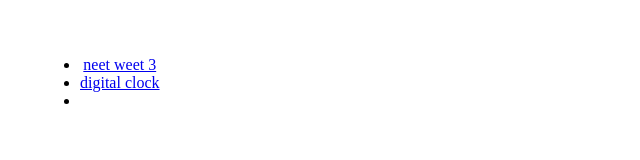
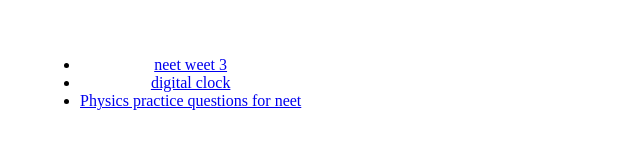
Before and after one commit to conserveenergy/Worksheet-adda, a plain HTML site: page index.html in a window 1280 px wide. Shown: the whole page, without its empty margins (0-640 px from the left). Drawn offline with Linux system fonts and the light colour scheme.

Commit message:
Update index.html

```diff
--- a/index.html
+++ b/index.html
@@ -29,7 +29,7 @@
 
             </li>
             <li>
-                <a href="physics/index.md"></a>
+                <a href="physics/index.md"> Physics practice questions for neet</a>
             </li>
         </ul>
     </div>
```
